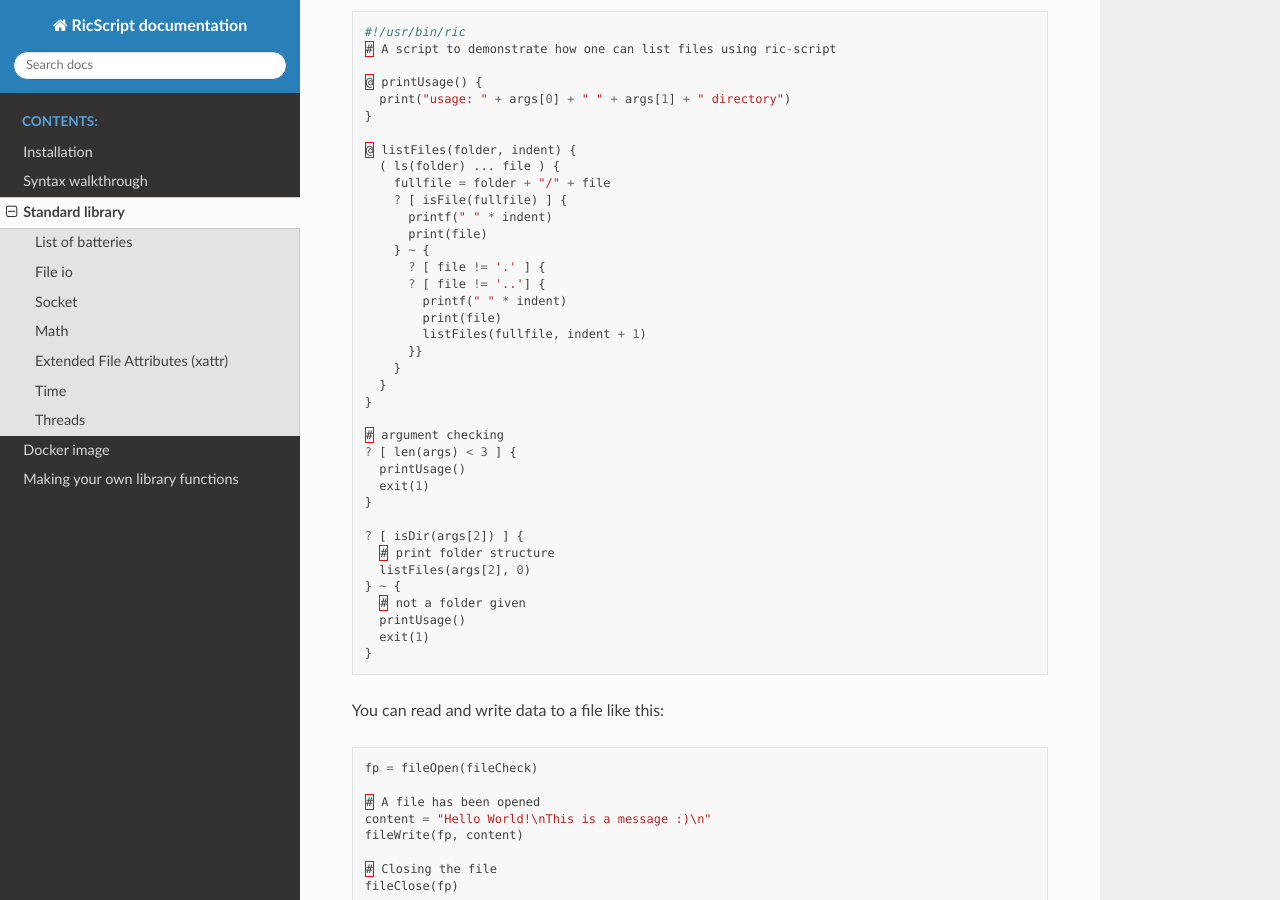
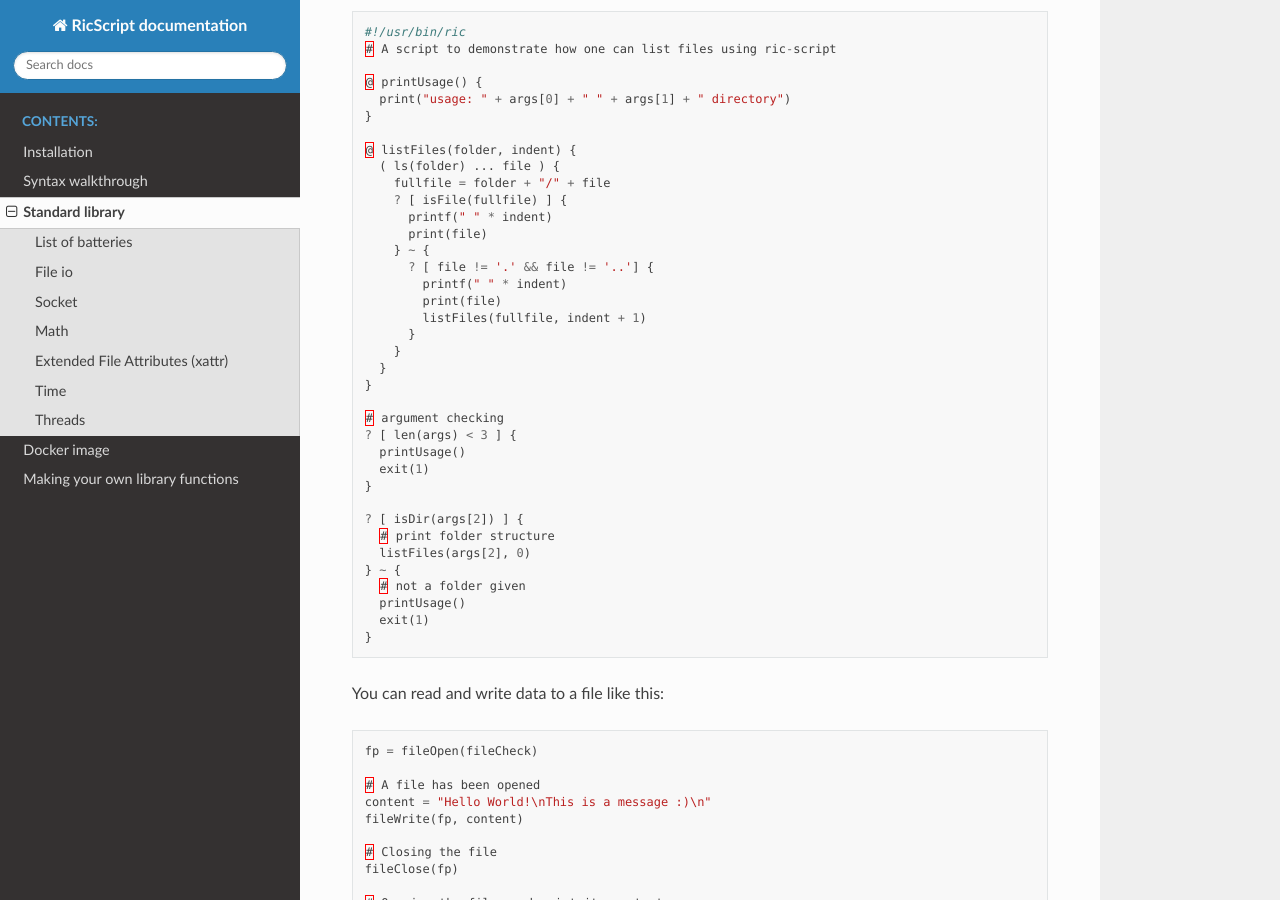
Before and after one commit to Ricardicus/ric-script, a Sphinx documentation site: the page built from doc/sphinx/source/standardlibrary.rst, in a window 1280 px wide and 900 px high, scrolled down 2175 px. Built offline with Sphinx 7.4.7 and the Read the Docs theme 2.0.0, drawn with Linux system fonts in a browser that asks for light colours; formulas are drawn with MathJax 3.

Commit message:
Better conditionals

```diff
--- a/doc/sphinx/source/standardlibrary.rst
+++ b/doc/sphinx/source/standardlibrary.rst
@@ -139,12 +139,11 @@ this:
 	      printf(" " * indent)
 	      print(file)
 	    } ~ {
-	      ? [ file != '.' ] {
-	      ? [ file != '..'] {
+	      ? [ file != '.' && file != '..'] {
 	        printf(" " * indent)
 	        print(file)
 	        listFiles(fullfile, indent + 1)
-	      }}
+	      }
 	    }
 	  }
 	}
```
